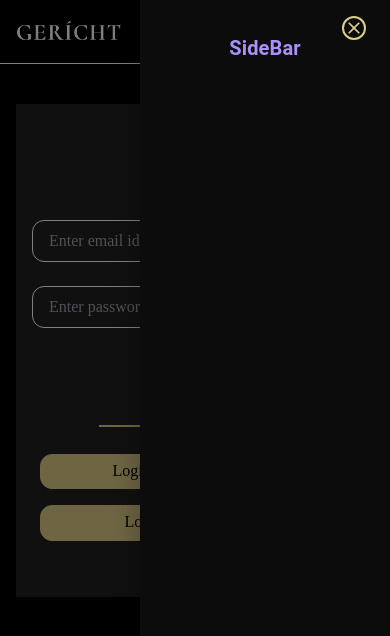
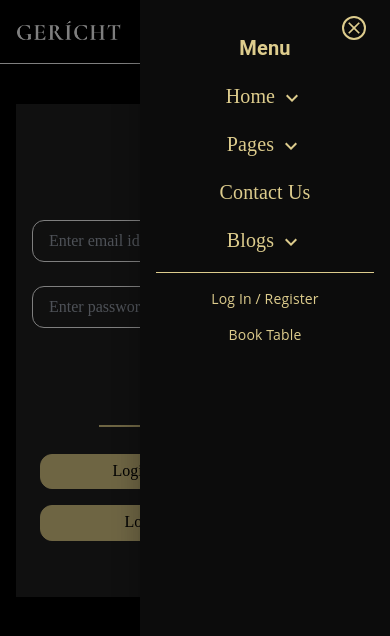
Before and after one commit to rishu1411/Gericht, a Next.js app: page /Login in a window 390 px wide. Both pictures are taken after a click on the button "logo". Shown: the top 636 px of the page. Built offline with nearby package versions, Linux system fonts and the light colour scheme.

Commit message:
Sidebar menu added

```diff
--- a/src/components/SideBarMenju.jsx
+++ b/src/components/SideBarMenju.jsx
@@ -2,27 +2,74 @@
 import React,{useState} from 'react'
 import MenuRoundedIcon from '@mui/icons-material/MenuRounded';
 import CloseIcon from '@mui/icons-material/Close';
-import { Drawer, Box, Typography,IconButton } from '@mui/material';
-
+import { Drawer, Box, Typography, IconButton } from '@mui/material';
+import { Menu } from '@headlessui/react'
+import KeyboardArrowDownIcon from '@mui/icons-material/KeyboardArrowDown';
+import Link from 'next/link';
+import { home,Pages,Blogs } from '@/data';
 
 export default function SideBarMenu() {
-    const [openDrawer , setOpen] = useState(false)
+    const [openDrawer, setOpen] = useState(false)
+
+    const close = () => {
+        setTimeout(() => {
+            setOpen(!openDrawer)
+        },1000)
+    }
+
     return (
         <div className='flex md:hidden '>
             <IconButton size='large' edge='start' color="inherit" aria-label='logo' onClick={()=> setOpen(!openDrawer)}>
                 <MenuRoundedIcon className='text-white'/>
             </IconButton>
             <Drawer anchor='right' open={openDrawer} onClose={() => setOpen(false)} className='md:hidden'>
-                <Box p={2} textAlign='center' role='presentation' width='250px' className='bg-black opacity-95 shadow-lg shadow-violet-400 py-8 ' >
+                <Box p={2} textAlign='center' role='presentation' width='250px' className='bg-black h-full opacity-95 shadow-lg shadow-violet-400 py-8 ' >
                     <Typography variant='h6' component='div'>
                         <CloseIcon className='text-golden border-2 rounded-full absolute right-6 top-4' onClick={ ()=> setOpen(!openDrawer)} />
-                <h4 className='text-violet-400 font-semibold text-center py-4 bg-black'>SideBar</h4>
-                        <ul className='space-y-6 opensans h-screen'>
-                          {/* Enter links */}
-                    </ul>
+                <h4 className='text-golden font-semibold text-center py-4 bg-black'>Menu</h4>
+
+                        <div className='space-y-4'>
+                        <Drop name='Home' list={ home} onClick={close}/>
+                            <Drop name='Pages' list={Pages} onClick={close} />
+                            <div> <Link href='#' className='text-golden font-base' onClick={close}>Contact Us</Link></div>
+
+                            <Drop name='Blogs' list={Blogs} onClick={close} />
+                        </div>
+                        <hr className='text-golden my-4'/>
+
+                        <div className="sign_in opensans flex flex-col space-y-4">
+          <Link href='/Login' className=' cursor-pointer text-golden' onClick={close}>Log In / Register</Link>
+
+          <span className=' cursor-pointer text-golden' onClick={close}>Book Table</span>
+      </div>
+
                 </Typography>
           </Box>
             </Drawer>
             </div>
   )
 }
+
+
+function Drop({name,list,onClick}) {
+
+
+    return (
+        <Menu as='div' className=''>
+            <Menu.Button className='text-golden font-base' >
+                {name} <KeyboardArrowDownIcon/>
+            </Menu.Button>
+            <Menu.Items className='flex flex-col items-center justify-center font-base text-golden border border-golden' >
+                {
+                    list.map((items, key) => {
+                        return (
+                            <Menu.Item key={key}  onClick={onClick}>
+                                <Link href={items.href} className='text-golden font-base py-1'>{items.item }</Link>
+                            </Menu.Item>
+                        )
+                    })
+                }
+            </Menu.Items>
+        </Menu>
+    )
+}
--- a/src/components/TextField.jsx
+++ b/src/components/TextField.jsx
@@ -2,7 +2,7 @@ import { placeholder } from '@cloudinary/react'
 import React from 'react'
 import EmailIcon from '@mui/icons-material/Email';
 
-export default function TextField({ type, placeholder,helperText,error,value,before,after,children }) {
+export default function TextField({ type, placeholder,helperText,error,value,before,after,children,OnChange }) {
   return (
     <>
       <div className={`my-6 flex flex-col gap-y-1 border border-white p-2 rounded-sm text-white focus-within:text-golden focus-within:border-golden transition-all duration-700 min-w-full ${error && 'border-red-500 text-red-500 focus-within:border-red-500 focus-within:text-red-500 focus-within:ring-red-500 focus-within:hover:ring-red-500'}  focus-within:ring-1 focus-within:ring-golden mb-1
@@ -13,7 +13,7 @@ export default function TextField({ type, placeholder,helperText,error,value,bef
         {
           before && <span> <EmailIcon/></span>
         }
-        <input type={type} placeholder={placeholder} value={value} className={`bg-transparent outline-none w-full px-2` }/>
+        <input type={type} placeholder={placeholder} value={value} className={`bg-transparent outline-none w-full px-2` } onChange={OnChange} />
         {
           after && <span>{ children}</span>
         }
--- a/src/container/Login.jsx
+++ b/src/container/Login.jsx
@@ -1,6 +1,6 @@
 'use client'
 
-import React from 'react'
+import React, { useState } from 'react'
 import Image from 'next/image'
 import paneer from '../assets/paneer.png'
 import TextField from '@/components/TextField.jsx'
@@ -8,7 +8,19 @@ import AppleIcon from '@mui/icons-material/Apple';
 import FacebookIcon from '@mui/icons-material/Facebook';
 
 export default function Login() {
+  const [value, setValue] = useState({
+    email: '',
+    password: null
+  })
   let text = 'hello'
+
+  const handleClick = () => {
+    setValue({
+      email: '',
+      password:null
+    })
+  }
+
   return (
       <div className='container mx-auto '>
           <div className='flex flex-shrink py-10 '>
@@ -16,13 +28,13 @@ export default function Login() {
               <div className='bg-[#202020] flex-1'>
           <h3 className='text-3xl text-golden font-base font-semibold text-center p-2'>Login</h3>
 
-          <form action="" className='container mx-auto my-10 flex flex-col items-center ' >
+          <form action="" className='container mx-auto my-10 flex flex-col items-center ' id='loginForm' onSubmit={(e)=> e.preventDefault()} method='get' >
             <div className='w-full'>
-            <TextField type='email' placeholder='Enter email id'/>
-              <TextField type='password' placeholder='Enter password'  />
+            <TextField type='email' placeholder='Enter email id' value={value.email} OnChange={(e)=> setValue({email:e.target.value})} />
+              <TextField type='password' placeholder='Enter password' value={value.password} OnChange={(e) => setValue({ password: e.target.value })} />
               </div>
 
-          <button type='submit' className='font-base text-black border border-golden bg-golden mt-8 mb-4 w-16 hover:text-golden hover:bg-transparent py-1 rounded-xl '>Submit </button>
+          <button type='submit' form='loginForm' value='Submit' className='font-base text-black border border-golden bg-golden mt-8 mb-4 w-16 hover:text-golden hover:bg-transparent py-1 rounded-xl' onClick={handleClick} >Submit </button>
 
             <div className='flex items-center text-golden justify-center gap-x-2  '>
               <hr className='border border-golden md:w-32 lg:w-40 sm:w-40 w-20' />
```
